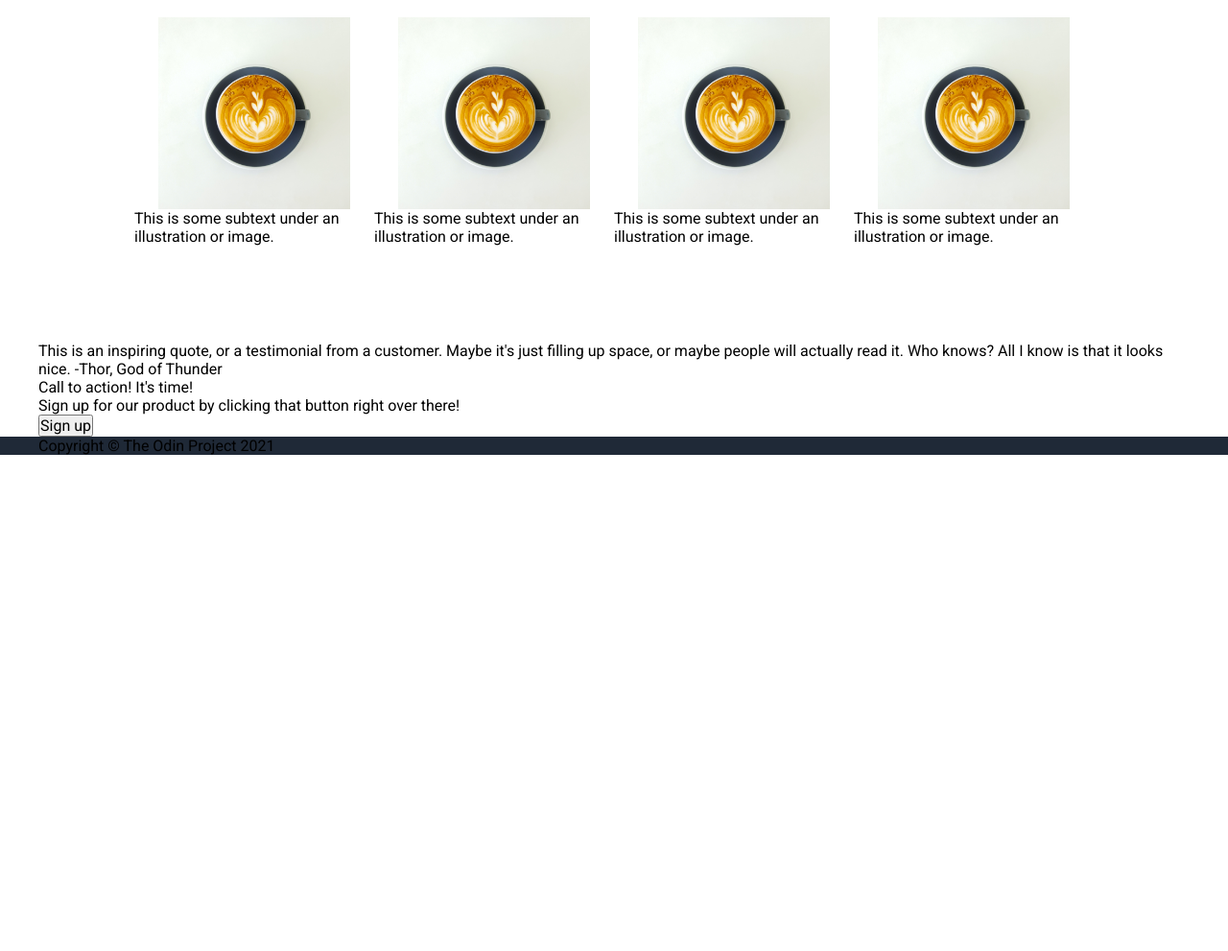
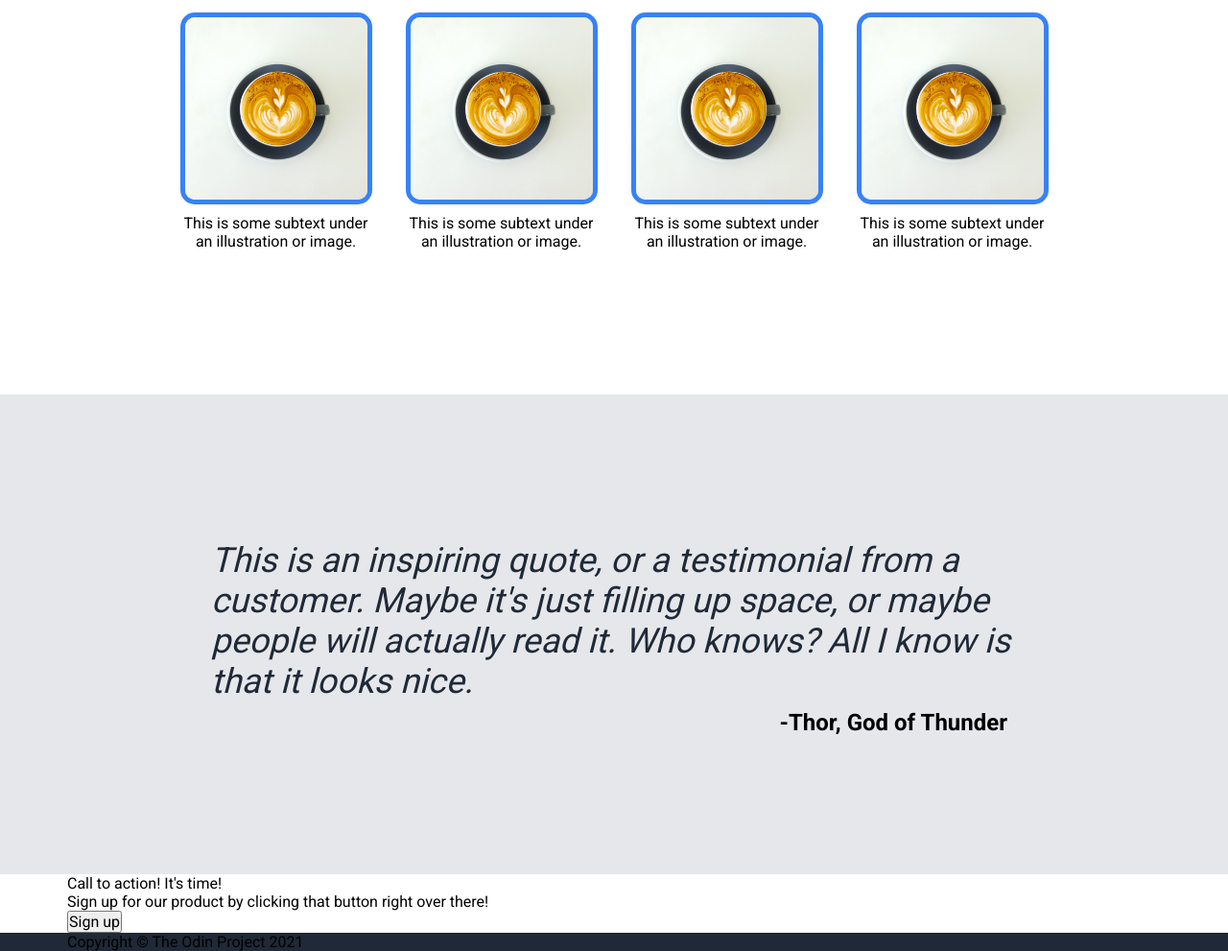
Before and after one commit to johnnycached/landing-page, a plain HTML site: page index.html in a window 1280 px wide. Shown: the part 799-1790 px from the top of the page at 96% size. Before the commit the page ends 1273 px from the top, so only its background shows below. Drawn offline with Linux system fonts and the light colour scheme.

Commit message:
Edit CSS style for section-3 and text

```diff
--- a/index.html
+++ b/index.html
@@ -67,7 +67,8 @@
     <div class="section-3">
       <div class="container">
         <div class="quote">
-          <h1>This is an inspiring quote, or a testimonial from a customer. Maybe it's just filling up space, or maybe people will actually read it. Who knows? All I know is that it looks nice. -Thor, God of Thunder</h1>
+          <h1>This is an inspiring quote, or a testimonial from a customer. Maybe it's just filling up space, or maybe people will actually read it. Who knows? All I know is that it looks nice.</h1>
+          <h2>-Thor, God of Thunder</h2>
         </div>
       </div>
     </div>
--- a/style.css
+++ b/style.css
@@ -9,12 +9,15 @@
   font-weight: normal;
 }
 
+.section-1 img {
+  max-width: 600px;
+  border-radius: 15px;
+}
+
 .cards img {
   max-width: 200px;
-}
-
-.section-1 img {
-  max-width: 600px;
+  border-radius: 15px;
+  border: 5px solid #3882f6;
 }
 
 a {
@@ -32,12 +35,17 @@ ul {
 .container {
   max-width: 1200px;
   margin: 0 auto;
+  padding: 0 30px;
 }
 
 .navbar,
 .section-1,
 .footer {
   background-color: #1F2937;
+}
+
+.section-3 {
+  background-color: #e5e7eb;
 }
 
 .header-logo {
@@ -54,7 +62,7 @@ ul {
 }
 
 .section-1 .container {
-  height: 575px;
+  height: 560px;
   display: flex;
   align-items: center;
 }
@@ -87,6 +95,10 @@ ul {
   border-radius: 5px;
 }
 
+.section-2 {
+  height: 500px;
+}
+
 .section-2 h1 {
   font-size: 36px;
   color: #1F2937;
@@ -99,7 +111,11 @@ ul {
 .cards {
   display: flex;
   margin: 50px 100px;
-  margin-bottom: 100px;
+  margin-bottom: 150px;
+}
+
+.cards h2 {
+  margin: 10px;
 }
 
 .card-1,
@@ -109,4 +125,27 @@ ul {
   display: flex;
   flex-direction: column;
   align-items: center;
+  text-align: center;
+  padding: 10px;
 }
+
+.section-3 .container {
+  height: 500px;
+  display: flex;
+  align-items: center;
+  max-width: 900px;
+}
+
+.quote h1 {
+  font-size: 36px;
+  font-style: italic;
+  color: #1F2937;
+  margin: 8px 0px;
+}
+
+.quote h2 {
+  font-size: 24px;
+  font-weight: bold;
+  text-align: right;
+  margin-right: 10px;
+}
```
